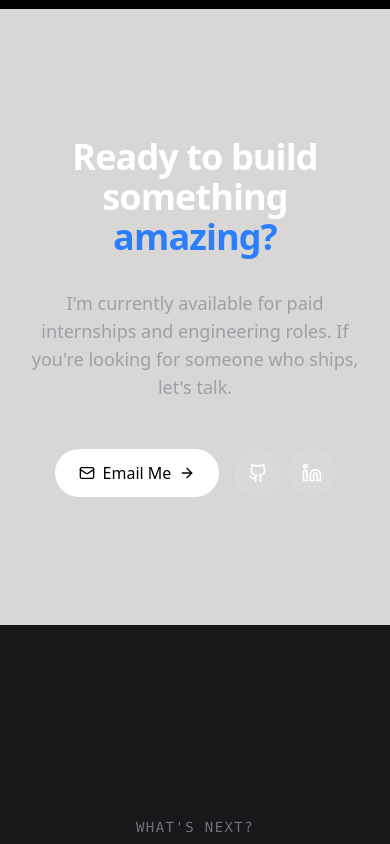
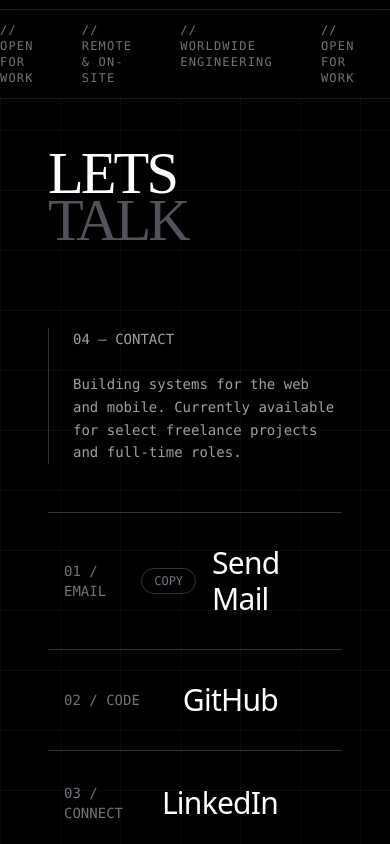
Before and after one commit to Dany1211/product-Engineer, a Next.js app: page / in a window 390 px wide. Shown: the part 7620-8464 px from the top of the page. Built offline with nearby package versions, Linux system fonts and the light colour scheme.

Commit message:
Updated contact section

```diff
--- a/app/components/Contact.js
+++ b/app/components/Contact.js
@@ -1,52 +1,132 @@
+import { useState, useRef } from 'react';
 import Section from './Section';
 import { personalInfo } from '../data/content';
-import { Mail, Github, Linkedin, ArrowRight } from 'lucide-react';
+import { ArrowUpRight, Copy, Check } from 'lucide-react';
+import { motion, useScroll, useTransform } from 'framer-motion';
 
 export default function Contact() {
+    const [copied, setCopied] = useState(false);
+    const containerRef = useRef(null);
+
+    const { scrollYProgress } = useScroll({
+        target: containerRef,
+        offset: ["start end", "end start"]
+    });
+
+    const y = useTransform(scrollYProgress, [0, 1], [-50, 50]);
+
+    const handleCopyEmail = () => {
+        navigator.clipboard.writeText(personalInfo.social.email);
+        setCopied(true);
+        setTimeout(() => setCopied(false), 2000);
+    };
+
     return (
-        <Section id="contact" className="py-32">
-            <div className="text-center max-w-2xl mx-auto space-y-8">
-                <h2 className="text-4xl md:text-5xl font-bold text-white tracking-tight">
-                    Ready to build something <span className="text-blue-500">amazing?</span>
-                </h2>
+        <Section id="contact" className="min-h-screen relative bg-black text-white py-24 overflow-hidden border-t border-white/10">
+            {/* 1. Static Grid Background */}
+            <div className="absolute inset-0 pointer-events-none opacity-20">
+                <div
+                    className="absolute inset-0"
+                    style={{
+                        backgroundImage: 'linear-gradient(to right, #333 1px, transparent 1px), linear-gradient(to bottom, #333 1px, transparent 1px)',
+                        backgroundSize: '60px 60px'
+                    }}
+                />
+            </div>
 
-                <p className="text-lg text-zinc-400">
-                    I'm currently available for paid internships and engineering roles.
-                    If you're looking for someone who ships, let's talk.
-                </p>
+            {/* 2. Marquee Header */}
+            <div className="absolute top-0 left-0 w-full border-b border-white/10 py-3 overflow-hidden bg-black/50 backdrop-blur-sm z-20">
+                <div className="animate-marquee flex gap-12 min-w-full text-xs font-mono uppercase tracking-widest text-zinc-500">
+                    <span>// OPEN FOR WORK</span>
+                    <span>// REMOTE & ON-SITE</span>
+                    <span>// WORLDWIDE ENGINEERING</span>
+                    <span>// OPEN FOR WORK</span>
+                    <span>// REMOTE & ON-SITE</span>
+                    <span>// WORLDWIDE ENGINEERING</span>
+                    <span>// OPEN FOR WORK</span>
+                    <span>// REMOTE & ON-SITE</span>
+                    <span>// WORLDWIDE ENGINEERING</span>
+                </div>
+            </div>
 
-                <div className="flex items-center justify-center gap-4 pt-4">
-                    <a
-                        href={`mailto:${personalInfo.social.email}`}
-                        className="group flex items-center gap-2 px-6 py-3 bg-white text-black font-medium rounded-full hover:bg-zinc-200 transition-all"
-                    >
-                        <Mail className="w-4 h-4" />
-                        Email Me
-                        <ArrowRight className="w-4 h-4 group-hover:translate-x-1 transition-transform" />
-                    </a>
+            <div className="relative z-10 w-full max-w-[1400px] mx-auto px-6 md:px-12 flex flex-col md:flex-row gap-12 md:gap-24 pt-20" ref={containerRef}>
 
-                    <div className="flex items-center gap-2">
+                {/* LEFT: Massive Headline */}
+                <div className="flex-1">
+                    <motion.div style={{ y }} className="relative z-10">
+                        <h2 className="text-[15vw] md:text-[10vw] leading-[0.8] font-serif font-medium tracking-tighter text-white mix-blend-difference">
+                            LETS <br />
+                            <span className="text-zinc-600">TALK</span>
+                        </h2>
+                    </motion.div>
+                    <p className="mt-12 text-zinc-400 font-mono text-sm max-w-sm border-l border-white/20 pl-6 leading-relaxed">
+                        04 — CONTACT<br /><br />
+                        Building systems for the web and mobile.
+                        Currently available for select freelance projects and full-time roles.
+                    </p>
+                </div>
+
+                {/* RIGHT: Interaction List */}
+                <div className="flex-1 flex flex-col justify-end pb-12">
+                    <div className="flex flex-col border-t border-white/20">
+
+                        {/* 1. Email Action */}
+                        <div className="group border-b border-white/20 py-8 relative transition-colors hover:bg-white/5">
+                            <div className="flex justify-between items-center px-4">
+                                <span className="text-sm font-mono text-zinc-500">01 / EMAIL</span>
+                                <div className="flex gap-4 items-center">
+                                    <button
+                                        onClick={handleCopyEmail}
+                                        className="text-xs font-mono uppercase border border-white/20 px-3 py-1 rounded-full text-zinc-500 hover:text-white hover:border-white transition-colors"
+                                    >
+                                        {copied ? "COPIED" : "COPY"}
+                                    </button>
+                                    <a href={`mailto:${personalInfo.social.email}`} className="text-3xl md:text-5xl font-light tracking-tight group-hover:underline decoration-1 underline-offset-4">
+                                        Send Mail
+                                    </a>
+                                </div>
+                            </div>
+                        </div>
+
+                        {/* 2. GitHub Action */}
                         <a
                             href={personalInfo.social.github}
                             target="_blank"
                             rel="noopener noreferrer"
-                            className="p-3 bg-white/5 text-white rounded-full border border-white/10 hover:bg-white/10 transition-colors"
-                            aria-label="GitHub"
+                            className="group border-b border-white/20 py-8 relative transition-colors hover:bg-white/5"
                         >
-                            <Github className="w-5 h-5" />
+                            <div className="flex justify-between items-center px-4">
+                                <span className="text-sm font-mono text-zinc-500">02 / CODE</span>
+                                <div className="flex items-center gap-4">
+                                    <span className="text-3xl md:text-5xl font-light tracking-tight">GitHub</span>
+                                    <ArrowUpRight className="w-8 h-8 opacity-0 group-hover:opacity-100 -translate-x-4 group-hover:translate-x-0 transition-all duration-300" />
+                                </div>
+                            </div>
                         </a>
+
+                        {/* 3. LinkedIn Action */}
                         <a
                             href={personalInfo.social.linkedin}
                             target="_blank"
                             rel="noopener noreferrer"
-                            className="p-3 bg-white/5 text-white rounded-full border border-white/10 hover:bg-white/10 transition-colors"
-                            aria-label="LinkedIn"
+                            className="group border-b border-white/20 py-8 relative transition-colors hover:bg-white/5"
                         >
-                            <Linkedin className="w-5 h-5" />
+                            <div className="flex justify-between items-center px-4">
+                                <span className="text-sm font-mono text-zinc-500">03 / CONNECT</span>
+                                <div className="flex items-center gap-4">
+                                    <span className="text-3xl md:text-5xl font-light tracking-tight">LinkedIn</span>
+                                    <ArrowUpRight className="w-8 h-8 opacity-0 group-hover:opacity-100 -translate-x-4 group-hover:translate-x-0 transition-all duration-300" />
+                                </div>
+                            </div>
                         </a>
                     </div>
                 </div>
             </div>
+
+            {/* Bottom Decoration */}
+            <div className="absolute bottom-6 left-6 text-[10px] font-mono text-zinc-700">
+                SYSTEM.Coordinates: 34.0522° N, 118.2437° W
+            </div>
         </Section>
     );
 }
```
